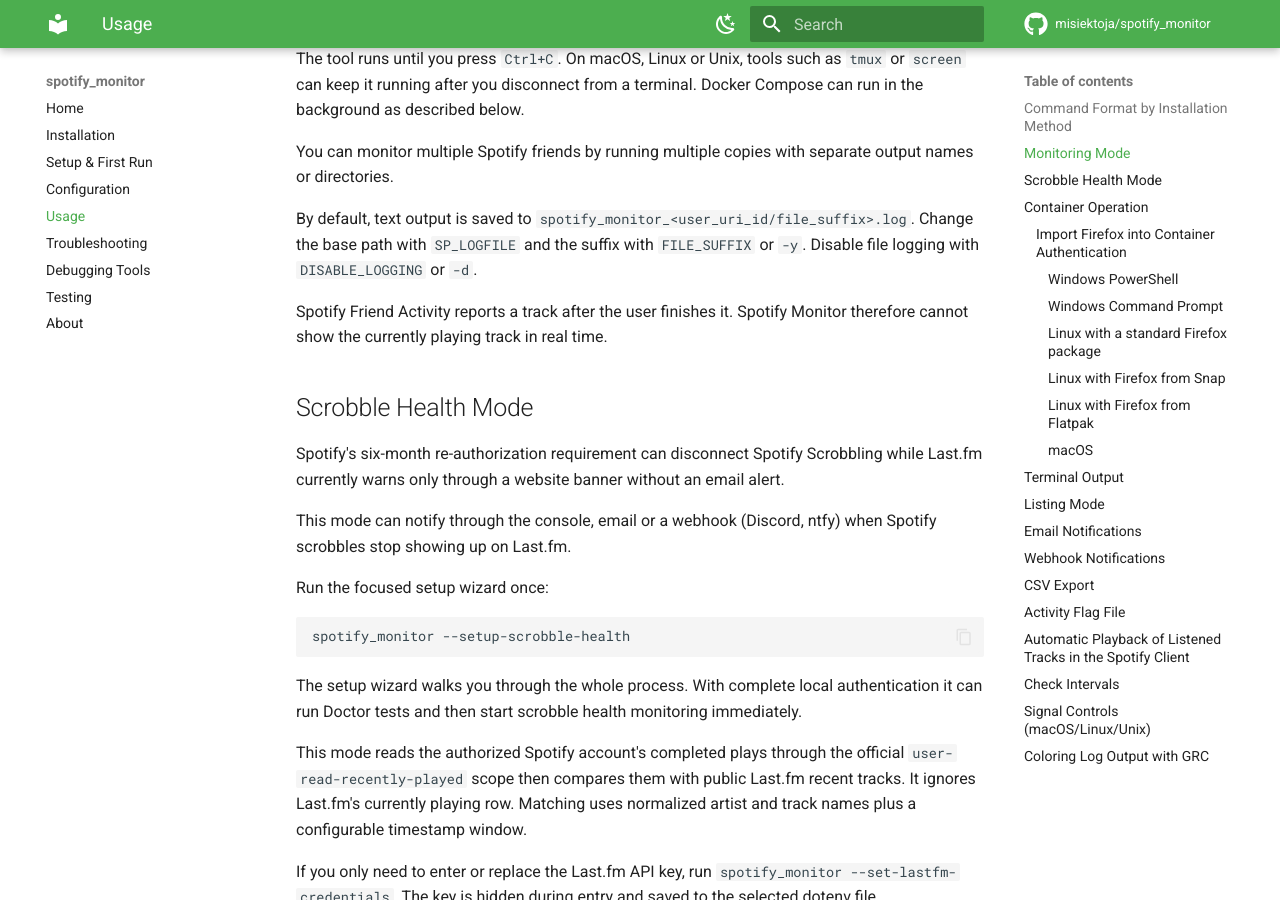
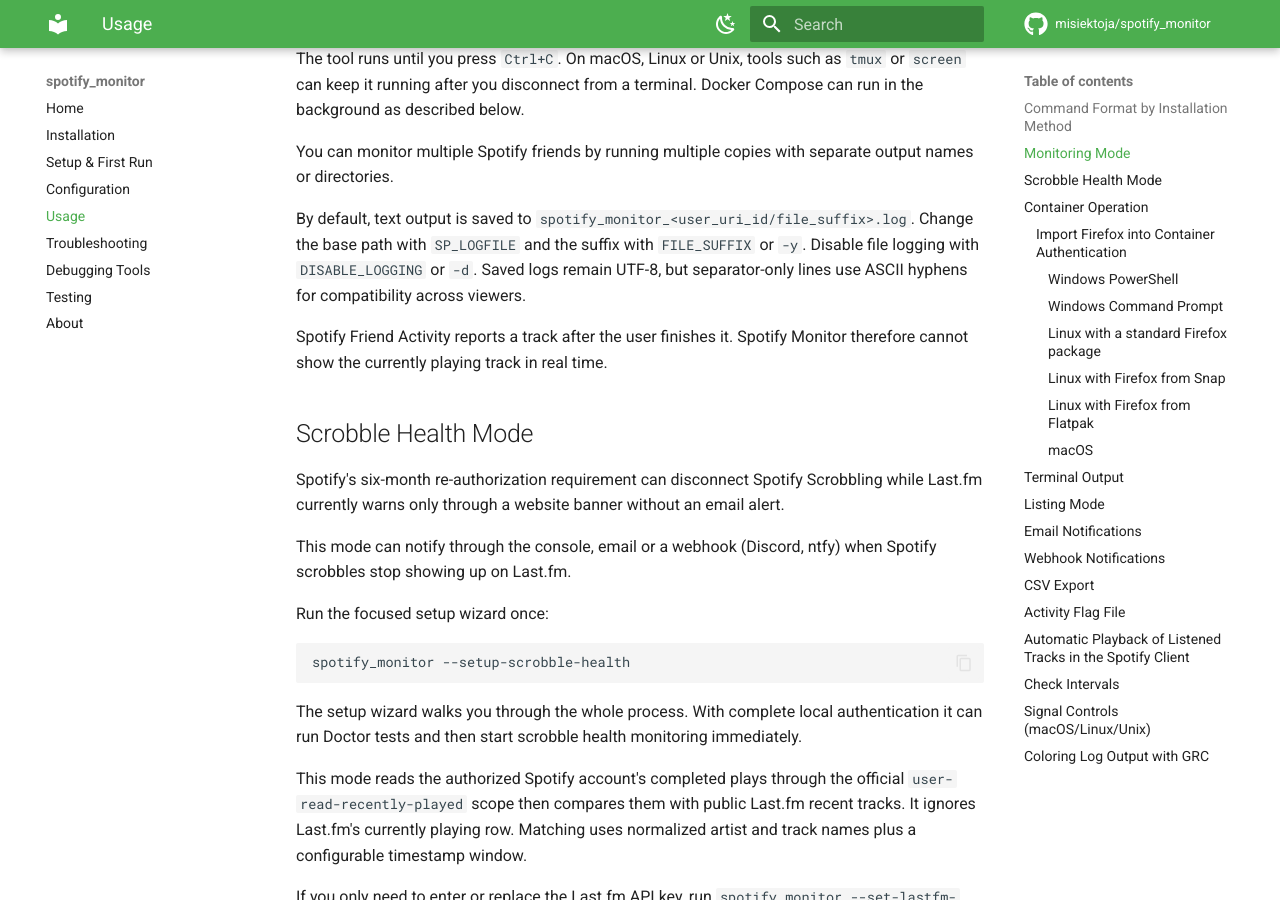
Before and after one commit to misiektoja/spotify_monitor, an MkDocs documentation site: the page built from docs/usage.md, in a window 1280 px wide and 900 px high, scrolled down 2011 px. Built offline with MkDocs 1.6.1 and Material for MkDocs 9.7.7, drawn with Linux system fonts in a browser that asks for light colours; comment, search, counter and statistics services are not loaded.

Commit message:
docs(usage): explain portable log separators

```diff
--- a/docs/usage.md
+++ b/docs/usage.md
@@ -72,7 +72,7 @@
 
 You can monitor multiple Spotify friends by running multiple copies with separate output names or directories.
 
-By default, text output is saved to `spotify_monitor_<user_uri_id/file_suffix>.log`. Change the base path with `SP_LOGFILE` and the suffix with `FILE_SUFFIX` or `-y`. Disable file logging with `DISABLE_LOGGING` or `-d`.
+By default, text output is saved to `spotify_monitor_<user_uri_id/file_suffix>.log`. Change the base path with `SP_LOGFILE` and the suffix with `FILE_SUFFIX` or `-y`. Disable file logging with `DISABLE_LOGGING` or `-d`. Saved logs remain UTF-8, but separator-only lines use ASCII hyphens for compatibility across viewers.
 
 Spotify Friend Activity reports a track after the user finishes it. Spotify Monitor therefore cannot show the currently playing track in real time.
 
```
